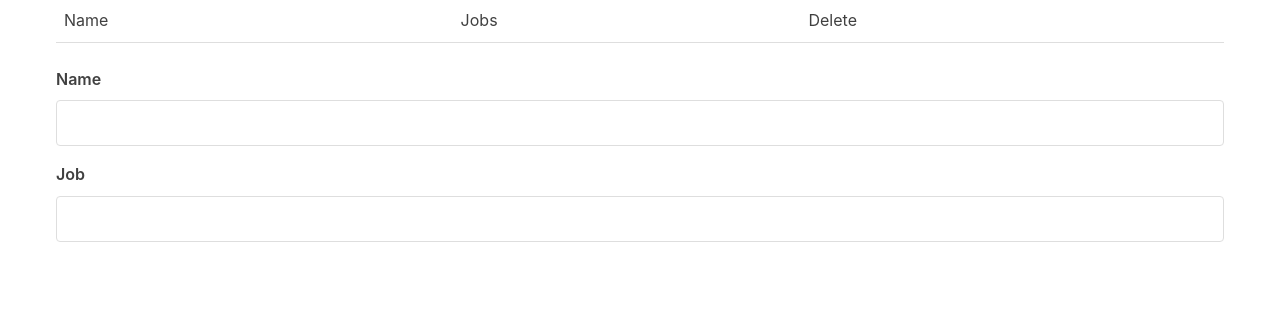
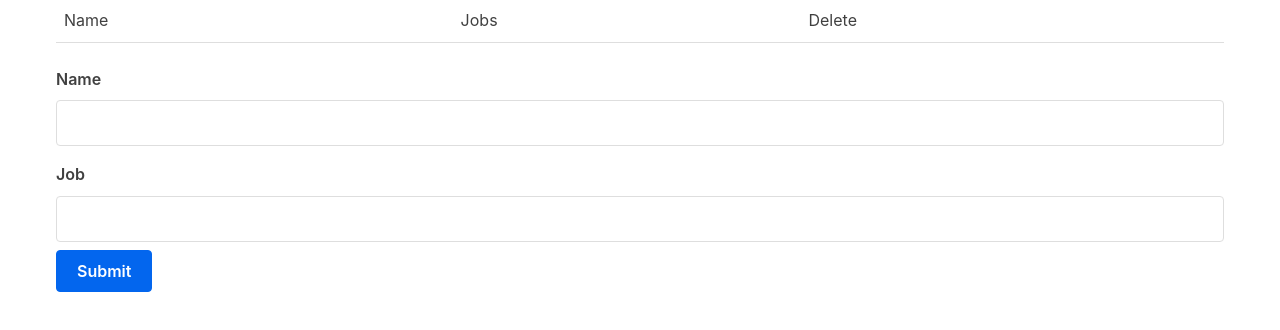
Before and after one commit to Vishnu-Alachi123/csc-307-app, a React (Vite) app in the folder packages/react-frontend/: page / in a window 1280 px wide. Shown: the top 330 px of the page. Built offline with nearby package versions, Linux system fonts and the light colour scheme.

Commit message:
finished assignment, finished form with submission

```diff
--- a/packages/react-frontend/src/MyApp.jsx
+++ b/packages/react-frontend/src/MyApp.jsx
@@ -1,6 +1,7 @@
 import React,{useState} from "react";
 import Table from "./table";
 import Form from "./form";
+
 
 function MyApp() {
     const [characters, setCharacters] = useState([]);
@@ -11,14 +12,21 @@
         });
         setCharacters(updated);
     }
+
+    function updateList(person){
+        setCharacters([...characters,person]);
+    }
+
     return (
         <div className="container">
             <Table
             CharacterData = {characters}
             removeCharacter = {removeOneCharacter}
             />
-            <Form />
+            <Form handleSubmit = {updateList}/>
         </div>
     );
 }
+
+
 export default MyApp;
--- a/packages/react-frontend/src/form.jsx
+++ b/packages/react-frontend/src/form.jsx
@@ -1,7 +1,7 @@
 import React,{useState} from "react";
 
 
-function Form() {
+function Form(props) {
     const [person, setPerson] = useState({
         name: "",
         job: ""
@@ -13,9 +13,14 @@
             setPerson({name:person["name"],job:value});
         else setPerson({name:value, job:person["job"]});
     }
+
+    function submitForm() {
+        props.handleSubmit(person);
+        setPerson({name: "",job: ""});
+    }
     return (
         <form>
-            <label htmlfor ="name" >Name</label>
+            <label htmlFor ="name" >Name</label>
             <input
                 type = "text"
                 name="name"
@@ -31,6 +36,7 @@
                 onChange={HandleChange}
                 value={person.job}
             />
+            <input type="button" value="Submit" onClick={submitForm} />
         </form>
     )
 }
```
